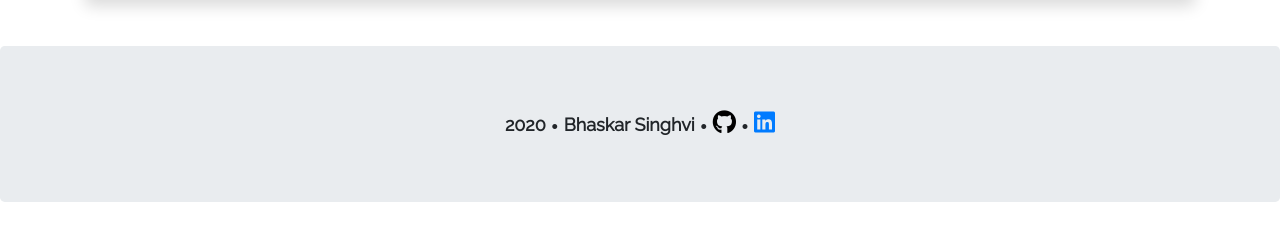
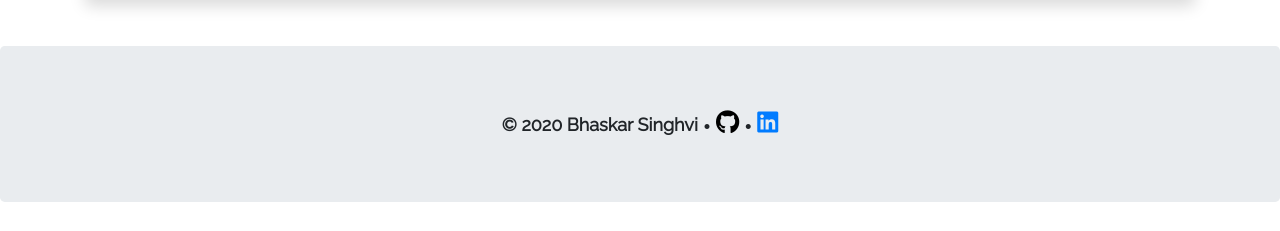
Before and after one commit to bsinghvi/bsinghvi.github.io, a Jekyll site: the page built from experience/index.html, in a window 1280 px wide and 900 px high, scrolled down 1563 px. Shown: the part 666-897 px from the top of the window. Built offline with Jekyll 4.4.1, drawn with Linux system fonts in a browser that asks for light colours; nearby versions of some CDN libraries; some of the changed lines change nothing that is shown.

Commit message:
Final major revisions for v2

```diff
--- a/_layouts/default.html
+++ b/_layouts/default.html
@@ -61,9 +61,7 @@
 				<div class="jumbotron">
 					<div class="row align-vertical-horizontal">
 						<span>
-							<strong style="font-family: 'Raleway', sans-serif; font-size:18px;">2020</strong>
-							&#8226;
-							<strong style="font-family: 'Raleway', sans-serif; font-size:18px;">Bhaskar Singhvi </strong>
+							<strong style="font-family: 'Raleway', sans-serif; font-size:18px;"> &#169; 2020 Bhaskar Singhvi</strong>
 							&#8226;
 							<a href="https://github.com/bsinghvi" target="_blank">
 								<i class="fab fa-github" style="color:black; font-size:24px"></i>
--- a/experience/index.html
+++ b/experience/index.html
@@ -152,7 +152,7 @@
                         <li class="list-group-item"> <span class="text-muted"> Fall 2018 </span> <br>
                             <a href="https://github.com/bsinghvi/RPCSmartContract"> <em>RPC Smart Contract</em></a> - Class Project - A smart contract made on Solidity that employs a rock-paper-scissors game where rewards are distributed in Ether
                             <ul>
-                                <li>Primary objective was to see a simplified model about how transactions recorded onto a blockchain. </li>
+                                <li>Primary objective was to gain experience in making transactions and then recording them securely onto a blockchain. </li>
                             </ul>
                         </li>
                         <li class="list-group-item"> <span class="text-muted"> Fall 2017 </span> <br>
@@ -164,7 +164,7 @@
                                 <li> Created to aid middle school math teachers in making their students become more comfortable with solving algebraic equations </li>
                                 <li> Game randomly generated simple ("easy" mode) and complex ("hard" mode) one-variable equations that students had to solve in order to raise their game score.</li>
                                 <li> Utilized Java graphic functions, trigonometry, and peripheral input processing to create an effective and interactive game </li>
-                                <li> Though Applets were deprecated soon after the completion of this project, the project showed how I can use my skills to create a learning tool. </li>
+                                <li> Though Applets were deprecated soon after the completion of this project, it was valuable in understanding how a learning tool can be created. </li>
                             </ul>
                         </li>
                     </ul>
--- a/index.html
+++ b/index.html
@@ -12,7 +12,7 @@
           <br>
           <br> This website also serves as test of basic web development skills, <br> where both the content and layout are still in their early stages.
           <br>
-          <br> I hope to keep the website as fresh as possible, and I hope you find it useful!
+          <br> I hope to keep the website as updated as possible, and I hope you find it useful!
           <br>
           <br> Thank you so much for taking the time to visit this site.
           <br> Bhaskar
```
Also changed, not shown: README.md.
